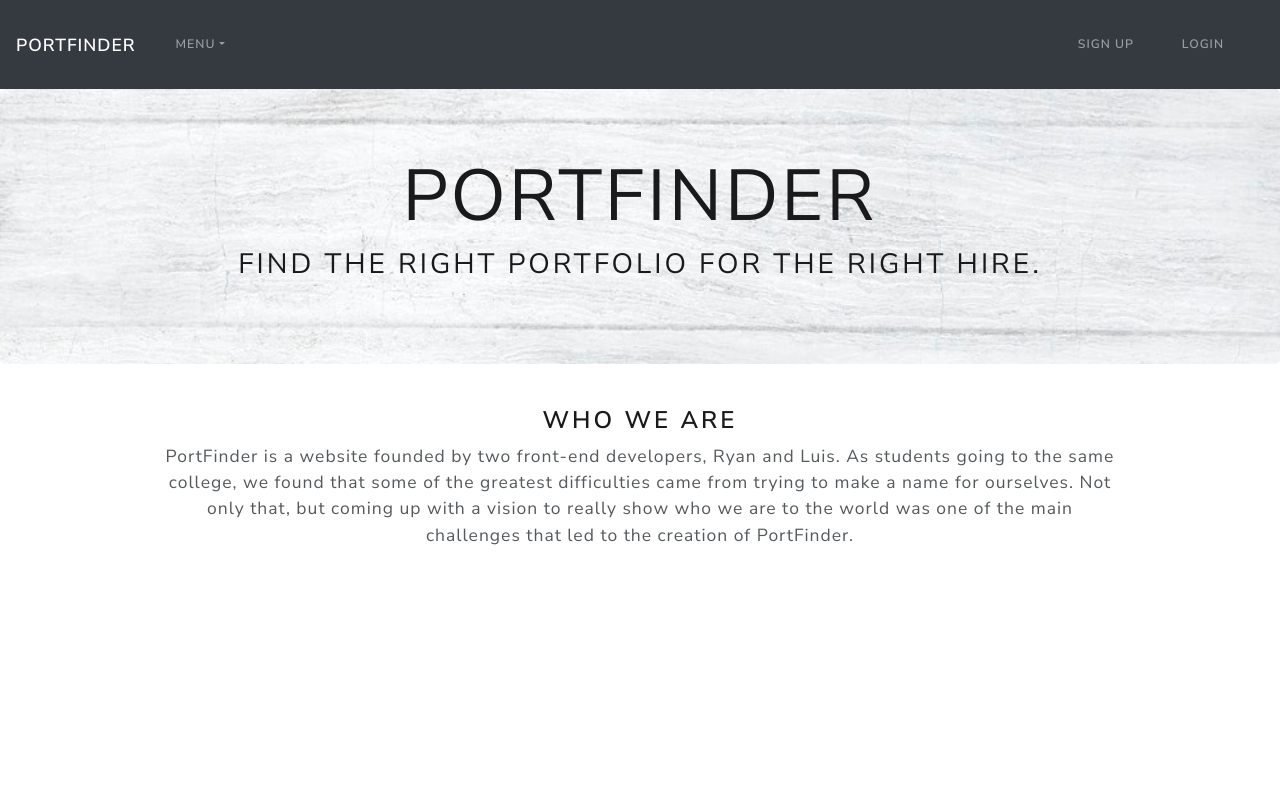
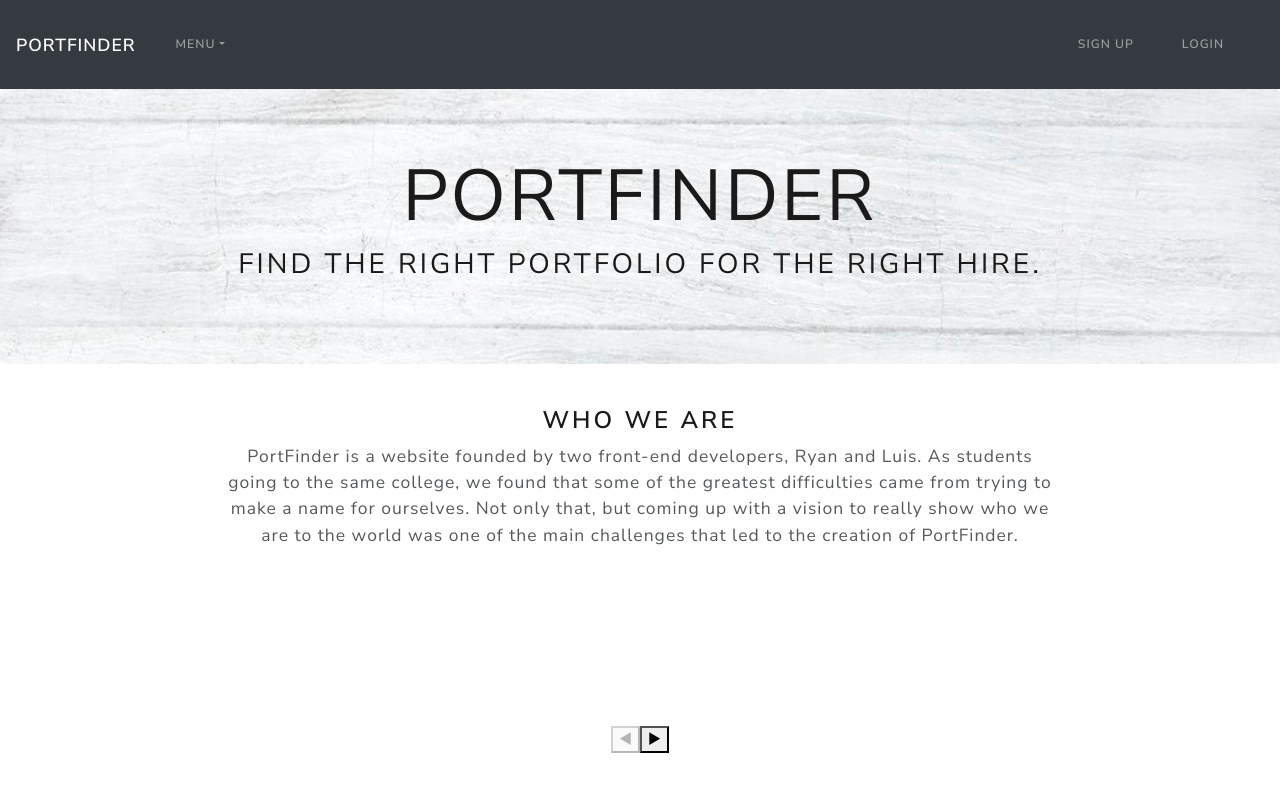
Before and after one commit to ryd0g/Winter-INT, a React (Create React App) app in the folder winter-int/: page / in a window 1280 px wide. Shown: the top 794 px of the page. Built offline with nearby package versions, Linux system fonts and the light colour scheme.

Commit message:
fixed height of buttons, text width

```diff
--- a/winter-int/src/Info.css
+++ b/winter-int/src/Info.css
@@ -5,8 +5,12 @@
   padding: 3em;
 }
 
+.horizontalSlider___281Ls {
+  height: 40vh;
+}
+
 p {
-  width: 80%;
+  width: 70%;
   margin: auto;
 }
 
```
